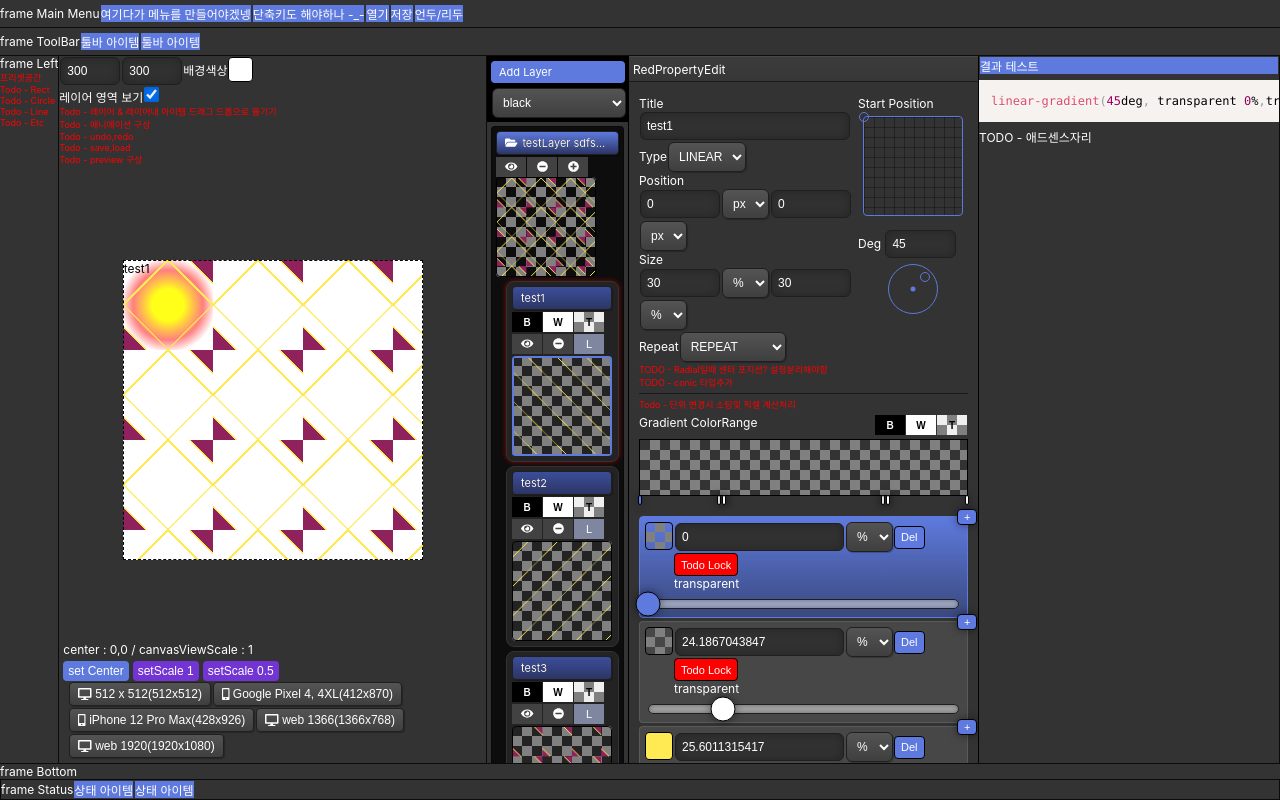
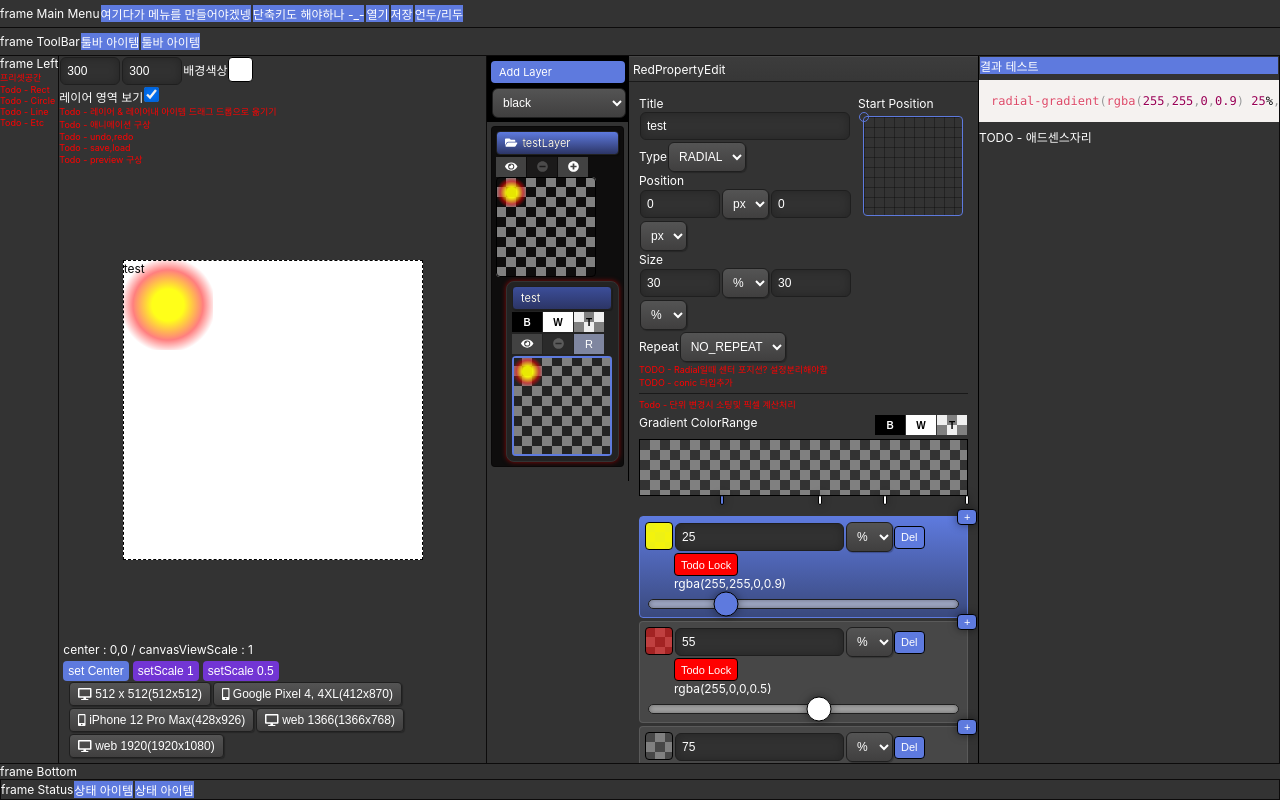
Before and after one commit to redcamel/RedGradient, a React (Create React App) app: page / in a window 1280 px wide. Built offline with nearby package versions, Linux system fonts and the light colour scheme.

Commit message:
- 스텝 추가시 rangeUnit누락된거 수정

```diff
--- a/src/App.js
+++ b/src/App.js
@@ -25,76 +25,76 @@ class App extends React.Component {
       activeSubData: null,
       bgColor: '#fff',
       layers: [
-        {
-          title: 'testLayer sdfsdfsdfsdf',
-          visible: true,
-          openYn: true,
-          items: [
-            {
-              title: 'test1',
-              type: 'linear-gradient',
-              repeatType: 'repeat',
-              deg: 45,
-              visible: true,
-              position: {x: 0, xUnit: 'px', y: 0, yUnit: 'px'},
-              size: {w: 30, wUnit: '%', h: 30, hUnit: '%'},
-              colorList: [
-                {color: 'transparent', rangeUnit:'%',range: 0},
-                {color: 'transparent', rangeUnit:'%',range: 24.1867043847},
-                {color: '#FFEA53', rangeUnit:'%',range: 25.6011315417},
-                {color: '#FFEA53', rangeUnit:'%',range: 25.6011315417},
-                {color: 'transparent', rangeUnit:'%',range: 25.6011315417},
-                {color: 'transparent', rangeUnit:'%',range: 74.3988684583},
-                {color: '#FFEA53', rangeUnit:'%',range: 74.3988684583},
-                {color: '#FFEA53', rangeUnit:'%',range: 75.8132956153},
-                {color: 'transparent', rangeUnit:'%',range: 75.8132956153},
-                {color: 'transparent', rangeUnit:'%',range: 100}
-              ]
-            },
-            {
-              title: 'test2',
-              type: 'linear-gradient',
-              repeatType: 'repeat',
-              deg: -45,
-              visible: true,
-              position: {x: 0, xUnit: 'px', y: 0, yUnit: 'px'},
-              size: {w: 30, wUnit: '%', h: 30, hUnit: '%'},
-              colorList: [
-                {color: 'transparent', rangeUnit:'%',range: 0},
-                {color: 'transparent', rangeUnit:'%',range: 24.1867043847},
-                {color: '#FFEA53', rangeUnit:'%',range: 25.6011315417},
-                {color: '#FFEA53', rangeUnit:'%',range: 25.6011315417},
-                {color: 'transparent', rangeUnit:'%',range: 25.6011315417},
-                {color: 'transparent', rangeUnit:'%',range: 74.3988684583},
-                {color: '#FFEA53', rangeUnit:'%',range: 74.3988684583},
-                {color: '#FFEA53', rangeUnit:'%',range: 75.8132956153},
-                {color: 'transparent', rangeUnit:'%',range: 75.8132956153},
-                {color: 'transparent', rangeUnit:'%',range: 100}
-              ]
-            },
-            {
-              title: 'test3',
-              type: 'linear-gradient',
-              repeatType: 'repeat',
-              deg: 45,
-              visible: true,
-              position: {x: 0, xUnit: 'px', y: 0, yUnit: 'px'},
-              size: {w: 30, wUnit: '%', h: 30, hUnit: '%'},
-              colorList: [
-                {color: '#8F225C', rangeUnit:'%',range: 0},
-                {color: '#8F225C', rangeUnit:'%',range: 12.4469589816},
-                {color: '#FFEA53', rangeUnit:'%',range: 12.4469589816},
-                {color: '#FFEA53', rangeUnit:'%',range: 13.8613861386},
-                {color: 'transparent', rangeUnit:'%',range: 13.8613861386},
-                {color: 'transparent', rangeUnit:'%',range: 86.1386138614},
-                {color: '#FFEA53', rangeUnit:'%',range: 86.1386138614},
-                {color: '#FFEA53', rangeUnit:'%',range: 87.5530410184},
-                {color: '#8F225C', rangeUnit:'%',range: 87.5530410184},
-                {color: '#8F225C', rangeUnit:'%',range: 100}
-              ]
-            }
-          ]
-        },
+        // {
+        //   title: 'testLayer sdfsdfsdfsdf',
+        //   visible: true,
+        //   openYn: true,
+        //   items: [
+        //     {
+        //       title: 'test1',
+        //       type: 'linear-gradient',
+        //       repeatType: 'repeat',
+        //       deg: 45,
+        //       visible: true,
+        //       position: {x: 0, xUnit: 'px', y: 0, yUnit: 'px'},
+        //       size: {w: 30, wUnit: '%', h: 30, hUnit: '%'},
+        //       colorList: [
+        //         {color: 'transparent', rangeUnit:'%',range: 0},
+        //         {color: 'transparent', rangeUnit:'%',range: 24.1867043847},
+        //         {color: '#FFEA53', rangeUnit:'%',range: 25.6011315417},
+        //         {color: '#FFEA53', rangeUnit:'%',range: 25.6011315417},
+        //         {color: 'transparent', rangeUnit:'%',range: 25.6011315417},
+        //         {color: 'transparent', rangeUnit:'%',range: 74.3988684583},
+        //         {color: '#FFEA53', rangeUnit:'%',range: 74.3988684583},
+        //         {color: '#FFEA53', rangeUnit:'%',range: 75.8132956153},
+        //         {color: 'transparent', rangeUnit:'%',range: 75.8132956153},
+        //         {color: 'transparent', rangeUnit:'%',range: 100}
+        //       ]
+        //     },
+        //     {
+        //       title: 'test2',
+        //       type: 'linear-gradient',
+        //       repeatType: 'repeat',
+        //       deg: -45,
+        //       visible: true,
+        //       position: {x: 0, xUnit: 'px', y: 0, yUnit: 'px'},
+        //       size: {w: 30, wUnit: '%', h: 30, hUnit: '%'},
+        //       colorList: [
+        //         {color: 'transparent', rangeUnit:'%',range: 0},
+        //         {color: 'transparent', rangeUnit:'%',range: 24.1867043847},
+        //         {color: '#FFEA53', rangeUnit:'%',range: 25.6011315417},
+        //         {color: '#FFEA53', rangeUnit:'%',range: 25.6011315417},
+        //         {color: 'transparent', rangeUnit:'%',range: 25.6011315417},
+        //         {color: 'transparent', rangeUnit:'%',range: 74.3988684583},
+        //         {color: '#FFEA53', rangeUnit:'%',range: 74.3988684583},
+        //         {color: '#FFEA53', rangeUnit:'%',range: 75.8132956153},
+        //         {color: 'transparent', rangeUnit:'%',range: 75.8132956153},
+        //         {color: 'transparent', rangeUnit:'%',range: 100}
+        //       ]
+        //     },
+        //     {
+        //       title: 'test3',
+        //       type: 'linear-gradient',
+        //       repeatType: 'repeat',
+        //       deg: 45,
+        //       visible: true,
+        //       position: {x: 0, xUnit: 'px', y: 0, yUnit: 'px'},
+        //       size: {w: 30, wUnit: '%', h: 30, hUnit: '%'},
+        //       colorList: [
+        //         {color: '#8F225C', rangeUnit:'%',range: 0},
+        //         {color: '#8F225C', rangeUnit:'%',range: 12.4469589816},
+        //         {color: '#FFEA53', rangeUnit:'%',range: 12.4469589816},
+        //         {color: '#FFEA53', rangeUnit:'%',range: 13.8613861386},
+        //         {color: 'transparent', rangeUnit:'%',range: 13.8613861386},
+        //         {color: 'transparent', rangeUnit:'%',range: 86.1386138614},
+        //         {color: '#FFEA53', rangeUnit:'%',range: 86.1386138614},
+        //         {color: '#FFEA53', rangeUnit:'%',range: 87.5530410184},
+        //         {color: '#8F225C', rangeUnit:'%',range: 87.5530410184},
+        //         {color: '#8F225C', rangeUnit:'%',range: 100}
+        //       ]
+        //     }
+        //   ]
+        // },
         {
           title: 'testLayer ',
           visible: true,
--- a/src/editor/DataColor.js
+++ b/src/editor/DataColor.js
@@ -1,5 +1,5 @@
-function DataColor(color = 'rgba(255,255,255,1)', range = 0) {
-  return {color: color, range: range}
+function DataColor(color = 'rgba(255,255,255,1)', range = 0,rangeUnit='%') {
+  return {color: color, rangeUnit : rangeUnit,range: range}
 }
 
 export default DataColor;
--- a/src/editor/DataItem.js
+++ b/src/editor/DataItem.js
@@ -1,3 +1,5 @@
+import DataColor from "./DataColor";
+
 let uuid = 0;
 
 function DataItem() {
@@ -10,8 +12,8 @@ function DataItem() {
     position: {x: 0, xUnit: '%', y: 0, yUnit: '%'},
     size: {w: 100, wUnit: '%', h: 100, hUnit: '%'},
     colorList: [
-      {color: 'rgba(255,255,255,1)', rangeUnit:'%',range: 0},
-      {color: 'rgba(255,255,255,0.1)',rangeUnit:'%',range: 100}
+      new DataColor(`rgba(255,255,255,1)`,0,'%'),
+      new DataColor(`rgba(255,255,255,0.1)`,100,'%')
     ]
   };
 }
--- a/src/editor/property/RedGradientColorItem.jsx
+++ b/src/editor/property/RedGradientColorItem.jsx
@@ -91,7 +91,6 @@ class RedGradientColorItem extends React.Component {
           if (prevColorData && prevColorData['xUnit'] === colorData['xUnit']) newRange = currentRange - (currentRange - prevColorData['range']) * 0.5;
           const newColorData = new DataColor(colorData['color'], newRange);
           activeSubData['colorList'].splice(this.getIndex(), 0, newColorData);
-          rootComponent.setState({});
         }}
       >+
       </button>
```
Also changed, not shown: 6 other files (tests, documents, lock files or other folders).
